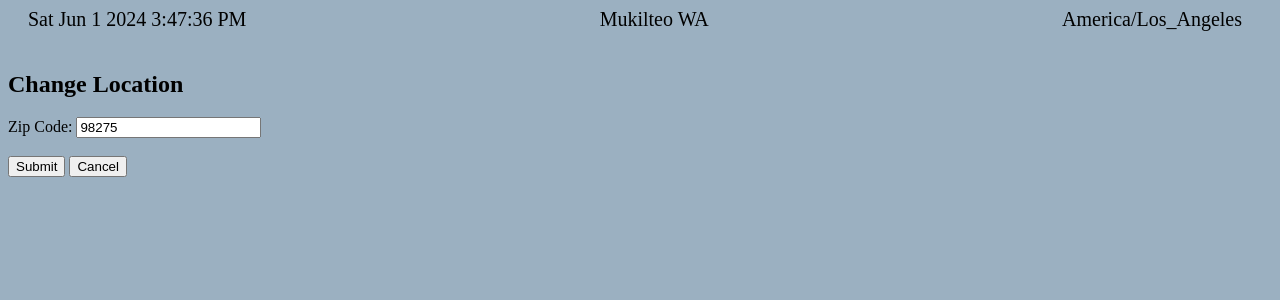
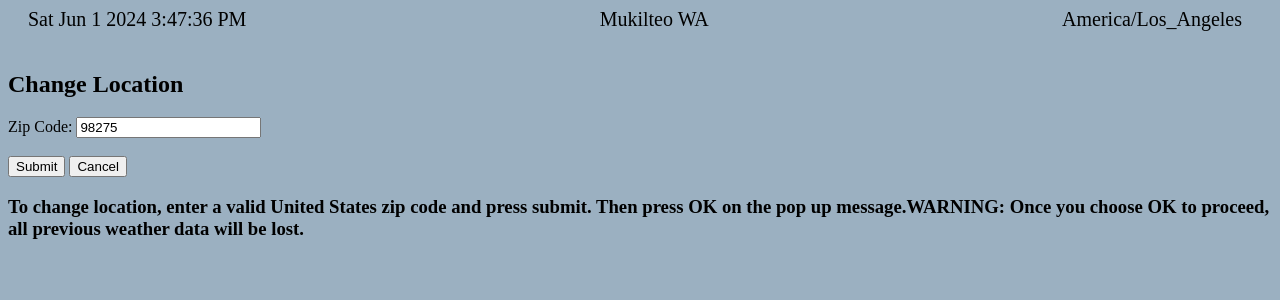
Before and after one commit to sohic/cs361project, a Flask app: page /search in a window 1280 px wide. Shown: the part 141-441 px from the top of the page. Run offline with Flask 3, Linux system fonts and the light colour scheme.

Commit message:
updated location search page

```diff
--- a/templates/search.j2
+++ b/templates/search.j2
@@ -50,6 +50,10 @@
             <button type="button" onclick="cancelForm()">Cancel</button>
         </form>
     </div>
+    <div class="container">
+      <h3>To change location, enter a valid United States zip code and press submit. Then press OK on the pop up message.</h
+      <h3>WARNING:  Once you choose OK to proceed, all previous weather data will be lost. </h3>
+  </div>
     <script>
         function confirmSubmit() {
             return confirm("You are about to change the location.  All previous weather data will be lost.  Do you wish to proceed?");
```
